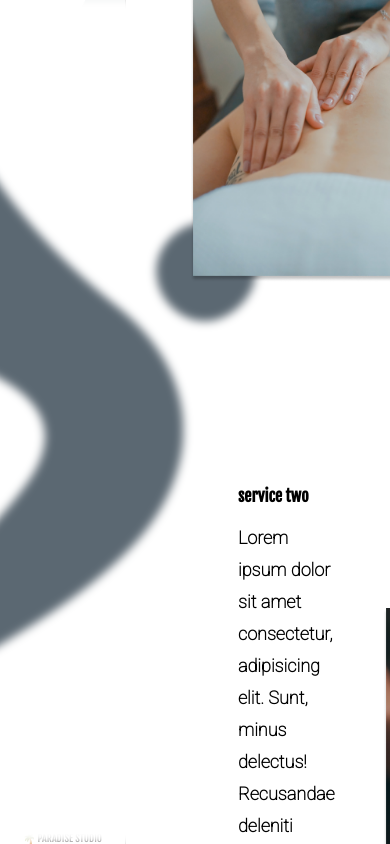
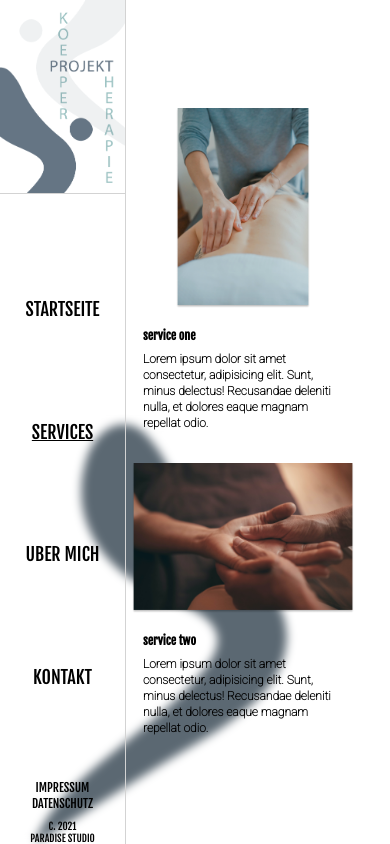
Before and after one commit to mnapearson/mohsensalah, a Vue app: page /#/services in a window 390 px wide. Built offline with nearby package versions, Linux system fonts and the light colour scheme.

Commit message:
temporary mobile view

```diff
--- a/src/App.vue
+++ b/src/App.vue
@@ -22,8 +22,8 @@
 
         <a href="paradisestudio.de"
           ><div class="copyright-text">
-            <p>copyright 2021</p>
-            <p>🌴 Paradise Studio</p>
+            <p>c. 2021</p>
+            <p>Paradise Studio</p>
           </div>
         </a>
       </div>
@@ -41,10 +41,13 @@
 
 #app {
   display: flex;
+  scroll-behavior: smooth;
 }
 
 #nav {
   display: flex;
+  position: fixed;
+  z-index: 1000;
   flex-direction: column;
   width: 125px;
   border-right: 1px solid lightgray;
@@ -127,4 +130,22 @@ a {
   font-size: 10px;
   text-align: center;
 }
+
+@media only screen and (max-width: 800px) {
+}
+
+@media only screen and (max-width: 600px) {
+}
+
+@media only screen and (max-width: 375px) {
+  #nav {
+    display: flex;
+    flex-direction: column;
+    width: 100px;
+  }
+
+  #nav img {
+    width: 100px;
+  }
+}
 </style>
--- a/src/views/About.vue
+++ b/src/views/About.vue
@@ -82,7 +82,7 @@
   width: 100%;
   height: 100%;
   align-items: center;
-  margin-left: 4rem;
+  margin-left: 10rem;
 }
 
 @-webkit-keyframes fade-in {
@@ -103,7 +103,7 @@
 }
 
 .about-image img {
-  width: 500px;
+  width: 400px;
 }
 
 .about-text {
@@ -130,4 +130,50 @@ h2 {
   text-decoration: underline;
   font-family: "Roboto", sans-serif;
 }
+
+@media only screen and (max-width: 800px) {
+  .services {
+    margin-left: 3rem;
+  }
+  h1 {
+    font-family: "Roboto", sans-serif;
+    font-size: 12px;
+    line-height: 1rem;
+  }
+
+  h2 {
+    font-family: "Fjalla One", sans-serif;
+    margin-bottom: 0.5rem;
+    font-size: 12px;
+  }
+
+  .logo-image img {
+    height: 50vh;
+  }
+
+  .logo-image {
+    position: fixed;
+    top: 50%;
+    z-index: 2;
+  }
+
+  .about {
+    flex-direction: column;
+  }
+
+  .about-image {
+    margin-top: 1rem;
+  }
+
+  .about-image img {
+    width: 200px;
+  }
+
+  .about-text {
+    width: 250px;
+    margin-left: 0;
+    margin-right: 1rem;
+    margin-top: 2rem;
+  }
+}
 </style>
--- a/src/views/Contact.vue
+++ b/src/views/Contact.vue
@@ -17,7 +17,11 @@
 
             <input type="email" name="user_email" placeholder="email" />
 
-            <textarea name="message" placeholder="message"></textarea>
+            <textarea
+              name="message"
+              placeholder="message"
+              type="message"
+            ></textarea>
             <input type="submit" value="Send" />
           </form>
           <p v-if="successMessage">
@@ -77,7 +81,7 @@ export default {
   display: flex;
   position: fixed;
   flex-direction: column;
-  margin-left: 4rem;
+  margin-left: 10rem;
   justify-content: center;
   width: 100%;
   height: 100%;
@@ -134,6 +138,10 @@ input[type="submit"] {
   cursor: pointer;
 }
 
+textarea {
+  height: 200px;
+}
+
 input[type="submit"]:hover {
   background: black;
   color: white;
@@ -184,4 +192,38 @@ input[type="submit"]:hover {
   filter: blur(5px);
   -webkit-filter: blur(5px);
 }
+
+@media only screen and (max-width: 800px) {
+  h1 {
+    font-size: 12px;
+    line-height: 1rem;
+  }
+
+  h2 {
+    font-family: "Fjalla One", sans-serif;
+    margin-bottom: 0.5rem;
+    font-size: 12px;
+  }
+
+  .logo-image img {
+    height: 50vh;
+  }
+
+  .logo-image {
+    position: fixed;
+    top: 50%;
+    z-index: 2;
+  }
+
+  .contact-form {
+    text-align: center;
+    font-size: 12px;
+    line-height: 22px;
+    width: 250px;
+  }
+
+  .contact {
+    margin-left: 8rem;
+  }
+}
 </style>
--- a/src/views/Home.vue
+++ b/src/views/Home.vue
@@ -50,6 +50,7 @@ h2 {
 }
 
 .text {
+  margin-left: 4rem;
   display: flex;
   flex-direction: column;
   justify-content: center;
@@ -179,7 +180,7 @@ h1 {
 
 .logo {
   position: fixed;
-  top: 0;
+  bottom: 0;
   right: 0;
   -webkit-animation: fade-in 1s cubic-bezier(0.39, 0.575, 0.565, 1) 3s both;
   animation: fade-in 1s cubic-bezier(0.39, 0.575, 0.565, 1) 3s both;
@@ -203,7 +204,19 @@ h1 {
 }
 
 .logo img {
-  height: 100vh;
+  height: 60vh;
   width: auto;
 }
+
+@media only screen and (max-width: 800px) {
+  .text {
+    margin-left: 3rem;
+    width: 55%;
+    font-size: 10px;
+  }
+
+  .logo {
+    display: none;
+  }
+}
 </style>
--- a/src/views/Services.vue
+++ b/src/views/Services.vue
@@ -18,6 +18,9 @@
         </div>
       </div>
       <div class="service-two">
+        <div class="service-two-image">
+          <img src="../assets/servicetwo.png" alt="" />
+        </div>
         <div class="service-two-text">
           <h2>service two</h2>
           <h1>
@@ -25,9 +28,6 @@
             minus delectus! Recusandae deleniti nulla, et dolores eaque magnam
             repellat odio.
           </h1>
-        </div>
-        <div class="service-two-image">
-          <img src="../assets/servicetwo.png" alt="" />
         </div>
       </div>
     </div>
@@ -42,7 +42,7 @@
   display: flex;
   position: fixed;
   flex-direction: column;
-  margin-left: 4rem;
+  margin-left: 10rem;
   justify-content: center;
   width: 100%;
   height: 100%;
@@ -145,4 +145,55 @@ h2 {
   filter: blur(5px);
   -webkit-filter: blur(5px);
 }
+
+@media only screen and (max-width: 800px) {
+  .services {
+    margin-left: 3rem;
+  }
+  h1 {
+    font-family: "Roboto", sans-serif;
+    font-size: 12px;
+    line-height: 1rem;
+  }
+
+  h2 {
+    font-family: "Fjalla One", sans-serif;
+    margin-bottom: 0.5rem;
+    font-size: 12px;
+  }
+
+  .logo-image img {
+    height: 50vh;
+  }
+
+  .logo-image {
+    position: fixed;
+    top: 50%;
+  }
+
+  .service-one img {
+    height: 200px;
+  }
+
+  .service-one,
+  .service-two {
+    display: flex;
+    flex-direction: column;
+  }
+
+  .service-one-text,
+  .service-two-text {
+    margin: 0;
+    width: 200px;
+  }
+
+  .service-one-image,
+  .service-two-image {
+    margin-bottom: 1rem;
+  }
+
+  .service-two img {
+    height: 150px;
+  }
+}
 </style>
```
